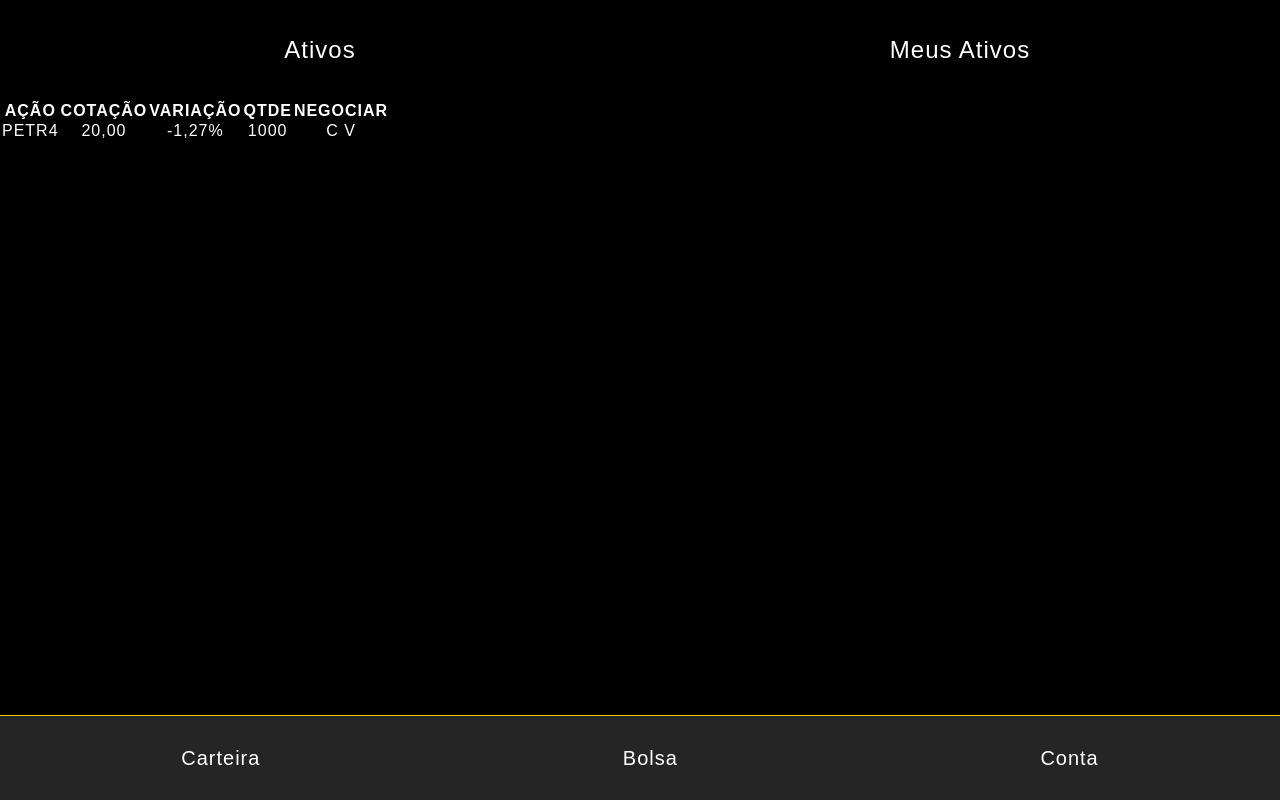
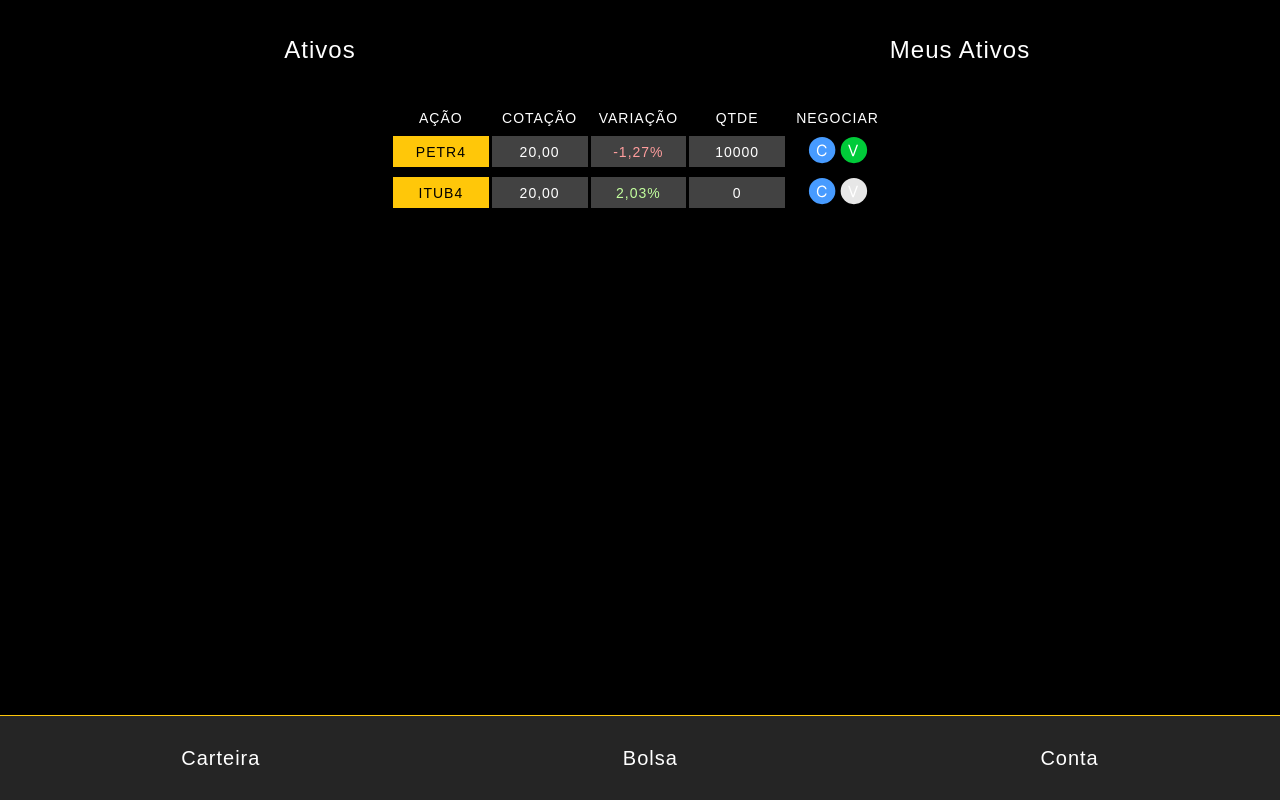
Before and after one commit to FrancoViniciusP/xp-challenge, a React (Create React App) app: page /bolsa in a window 1280 px wide. Built offline with nearby package versions, Linux system fonts and the light colour scheme.

Commit message:
style: create the table style

```diff
--- a/src/components/Table.jsx
+++ b/src/components/Table.jsx
@@ -1,8 +1,10 @@
 import React from 'react';
+import TableStyle from '../styles/elements/TableStyle';
+import TableBody from './TableBody';
 
 export default function Table() {
   return (
-    <table>
+    <TableStyle>
       <thead>
         <tr>
           <th>AÇÃO</th>
@@ -12,15 +14,7 @@ export default function Table() {
           <th>NEGOCIAR</th>
         </tr>
       </thead>
-      <tbody>
-        <tr>
-          <td>PETR4</td>
-          <td>20,00</td>
-          <td>-1,27%</td>
-          <td>1000</td>
-          <td>C V</td>
-        </tr>
-      </tbody>
-    </table>
+      <TableBody />
+    </TableStyle>
   );
 }
--- /dev/null
+++ b/src/components/TableBody.jsx
@@ -0,0 +1,30 @@
+import React from 'react';
+
+export default function TableBody() {
+  return (
+    <tbody>
+      <tr>
+        <td className="ticker">PETR4</td>
+        <td>20,00</td>
+        <td className="negative">-1,27%</td>
+        <td>10000</td>
+        <td className="negociate">
+          <button type="button">
+            <img src="venda.svg" alt="" />
+          </button>
+        </td>
+      </tr>
+      <tr>
+        <td className="ticker">ITUB4</td>
+        <td>20,00</td>
+        <td className="positive">2,03%</td>
+        <td>0</td>
+        <td className="negociate">
+          <button type="button">
+            <img src="noVenda.svg" alt="" />
+          </button>
+        </td>
+      </tr>
+    </tbody>
+  );
+}
--- /dev/null
+++ b/src/styles/elements/TableStyle.js
@@ -0,0 +1,52 @@
+import style from 'styled-components';
+
+export default style.table`
+margin: auto;
+width: 100%;
+max-width: 500px;
+border-collapse:separate;
+border-spacing: 3px  10px;
+
+th {
+  font-size: 14px;
+  font-weight: thin;
+  overflow: hidden;
+  font-weight: normal;
+}
+
+td {
+  background: #424242;
+  font-size: 14px;
+  width: 80px;
+  height: 25px;
+}
+
+.ticker {
+  background-color: var(--yellow);
+  color: black;
+}
+
+.positive {
+    color: var(--green-secondary);
+}
+
+.negative {
+    color: var(--red-secondary);
+}
+
+.negociate {
+  background: none;
+}
+
+button {
+  background: none;
+  padding: 0px;
+}
+
+img {
+  width: 60px;
+  margin: 0px
+}
+
+
+`;
--- a/src/styles/index.js
+++ b/src/styles/index.js
@@ -16,9 +16,9 @@ const Reset = createGlobalStyle`
     --blue: #479BFF;
     --yellow: #FFC709;
     --red: #FF6969;
-    --red-secundary: #FF9E9E;
+    --red-secondary: #FF9E9E;
     --green: #00CB39;
-    --green-secundary: #C3FF9E;
+    --green-secondary: #C3FF9E;
     --gray: #D9D9D9;
     --gray-secondary: #E7E7E7;
     --black: #000000;
@@ -46,6 +46,7 @@ const Reset = createGlobalStyle`
     color: white;
     font-size: 16px;
     text-align: center;
+
   }
 
   input {
```
Also changed, not shown: public/noVenda.svg (added), public/venda.svg (added).
